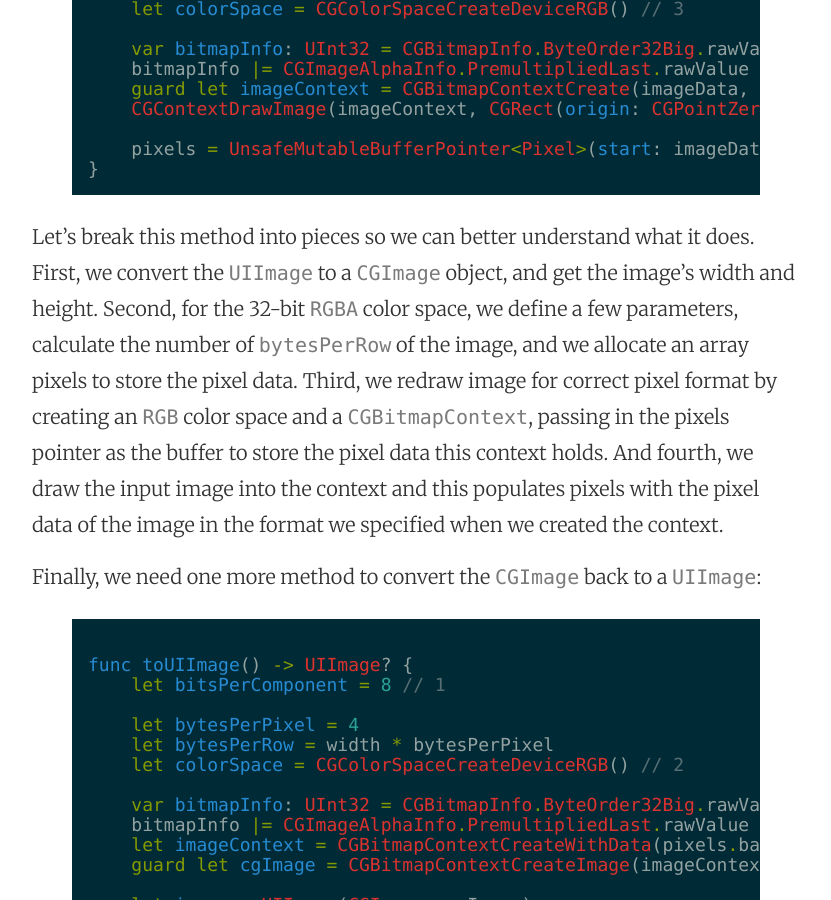
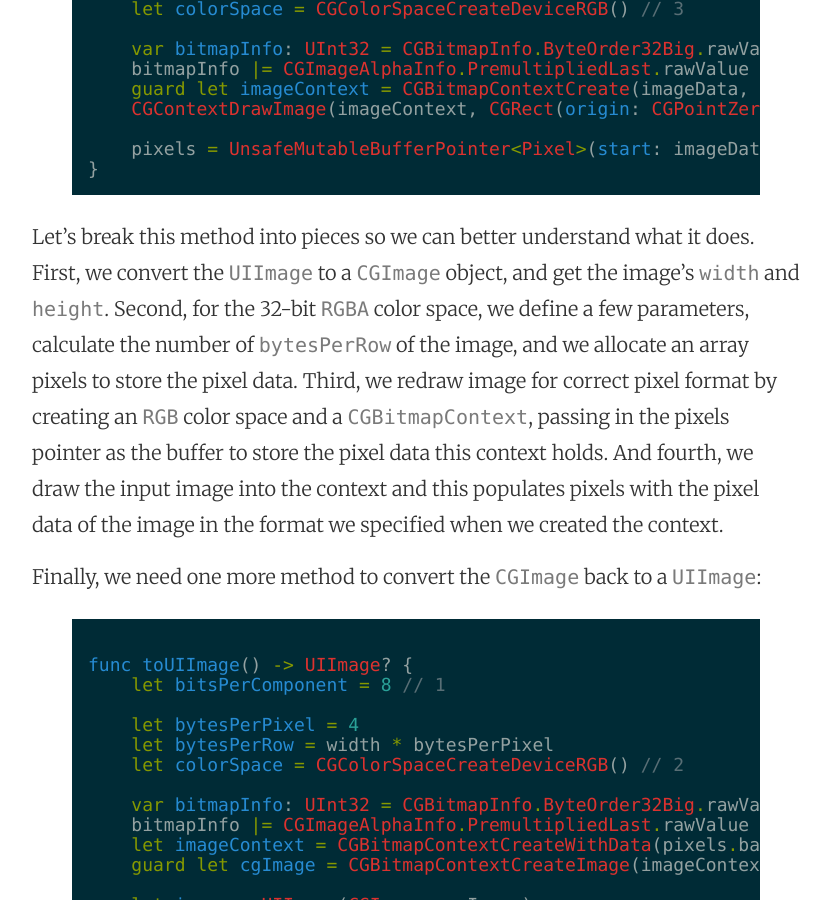
Before and after one commit to mhorga/mhorga.github.io, a Jekyll site: the page built from _posts/2015-10-12-image-processing-in-ios-part-2.markdown, in a window 1280 px wide and 900 px high, scrolled down 1336 px. Shown: the whole window, without its empty margins (224-1055 px from the left). Built offline with Jekyll 4.4.1, drawn with Linux system fonts in a browser that asks for light colours.

Commit message:
Post update: Image processing in iOS part 2

```diff
--- a/_posts/2015-10-12-image-processing-in-ios-part-2.markdown
+++ b/_posts/2015-10-12-image-processing-in-ios-part-2.markdown
@@ -35,7 +35,7 @@ init?(image: UIImage) {
 }
 {% endhighlight %}
 
-Let's break this method into pieces so we can better understand what it does. First, we convert the `UIImage` to a `CGImage` object, and get the image’s width and height. Second, for the 32-bit `RGBA` color space, we define a few parameters, calculate the number of `bytesPerRow` of the image, and we allocate an array pixels to store the pixel data. Third, we redraw image for correct pixel format by creating an `RGB` color space and a `CGBitmapContext`, passing in the pixels pointer as the buffer to store the pixel data this context holds. And fourth, we draw the input image into the context and this populates pixels with the pixel data of the image in the format we specified when we created the context.
+Let's break this method into pieces so we can better understand what it does. First, we convert the `UIImage` to a `CGImage` object, and get the image’s `width` and `height`. Second, for the 32-bit `RGBA` color space, we define a few parameters, calculate the number of `bytesPerRow` of the image, and we allocate an array pixels to store the pixel data. Third, we redraw image for correct pixel format by creating an `RGB` color space and a `CGBitmapContext`, passing in the pixels pointer as the buffer to store the pixel data this context holds. And fourth, we draw the input image into the context and this populates pixels with the pixel data of the image in the format we specified when we created the context.
 
 Finally, we need one more method to convert the `CGImage` back to a `UIImage`:
 
```
